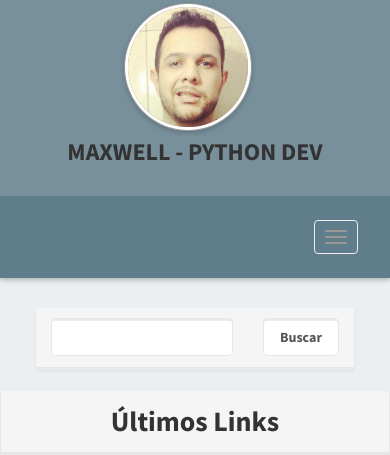
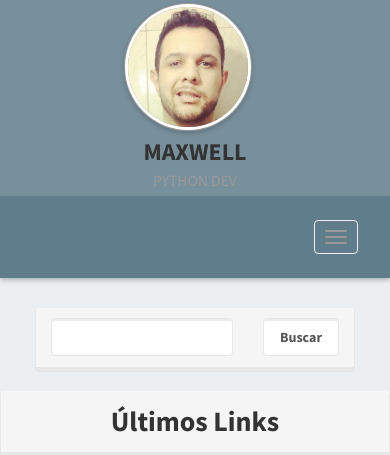
Before and after one commit to maxnovais/Flapy_Blog, a Flask app: page / in a window 390 px wide; the page is wider, and only the part inside the window is pictured. Shown: the top 455 px of that part. Run offline with Flask 2, Linux system fonts and the light colour scheme; data that the repository does not hold is empty; parts of the project's set-up code (start-up, migrations or seed data) failed here and were passed over; some libraries are stand-ins or nearby versions.

Commit message:
Fix branding in mobile

```diff
--- a/app/static/css/default.css
+++ b/app/static/css/default.css
@@ -139,7 +139,7 @@ a:hover{
     position: fixed;
     float: left;
     text-align: left;
-    margin-top: 8.5em;
+    margin-top: 8.2em;
     margin-left: 3.5em;
 }
 
--- a/app/templates/_base.html
+++ b/app/templates/_base.html
@@ -37,7 +37,7 @@
     <div class="header">
         <img src="{{ url_for('static', filename='img/profile.jpeg') }}" class="avatar">
         <h3 class="site-title">
-            Maxwell - Python Dev
+            Maxwell<br><small>Python Dev</small>
         </h3>
     </div>
 
```
